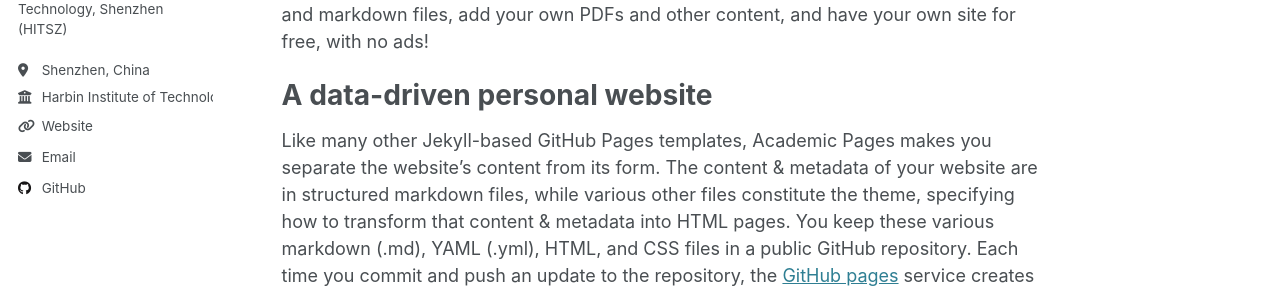
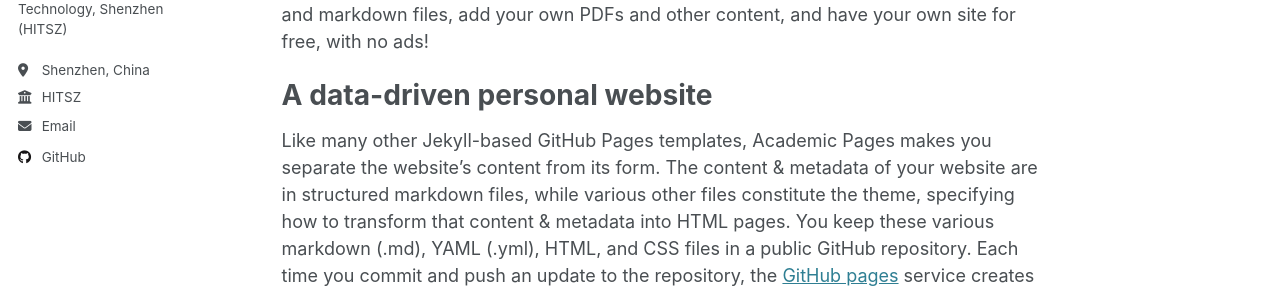
Before and after one commit to CMY-K/CMY-K.github.io, a Jekyll site: the page built from _pages/about.md, in a window 1280 px wide. Shown: the part 364-652 px from the top of the page. Built offline with Jekyll 4.4.1, drawn with Linux system fonts in a browser that asks for light colours.

Commit message:
Update _config.yml

```diff
--- a/_config.yml
+++ b/_config.yml
@@ -27,8 +27,8 @@
   pronouns         : # example: "she/her"
   bio              : "Third-year undergraduate student at Harbin Institute of Technology, Shenzhen (HITSZ)"
   location         : "Shenzhen, China"
-  employer         : "Harbin Institute of Technology, Shenzhen"
-  uri              : https://cmy-k.github.io
+  employer         : "HITSZ"
+  uri              : # https://cmy-k.github.io
   email            : "220110123@stu.hit.edu.cn"
 
   # Academic websites
```
